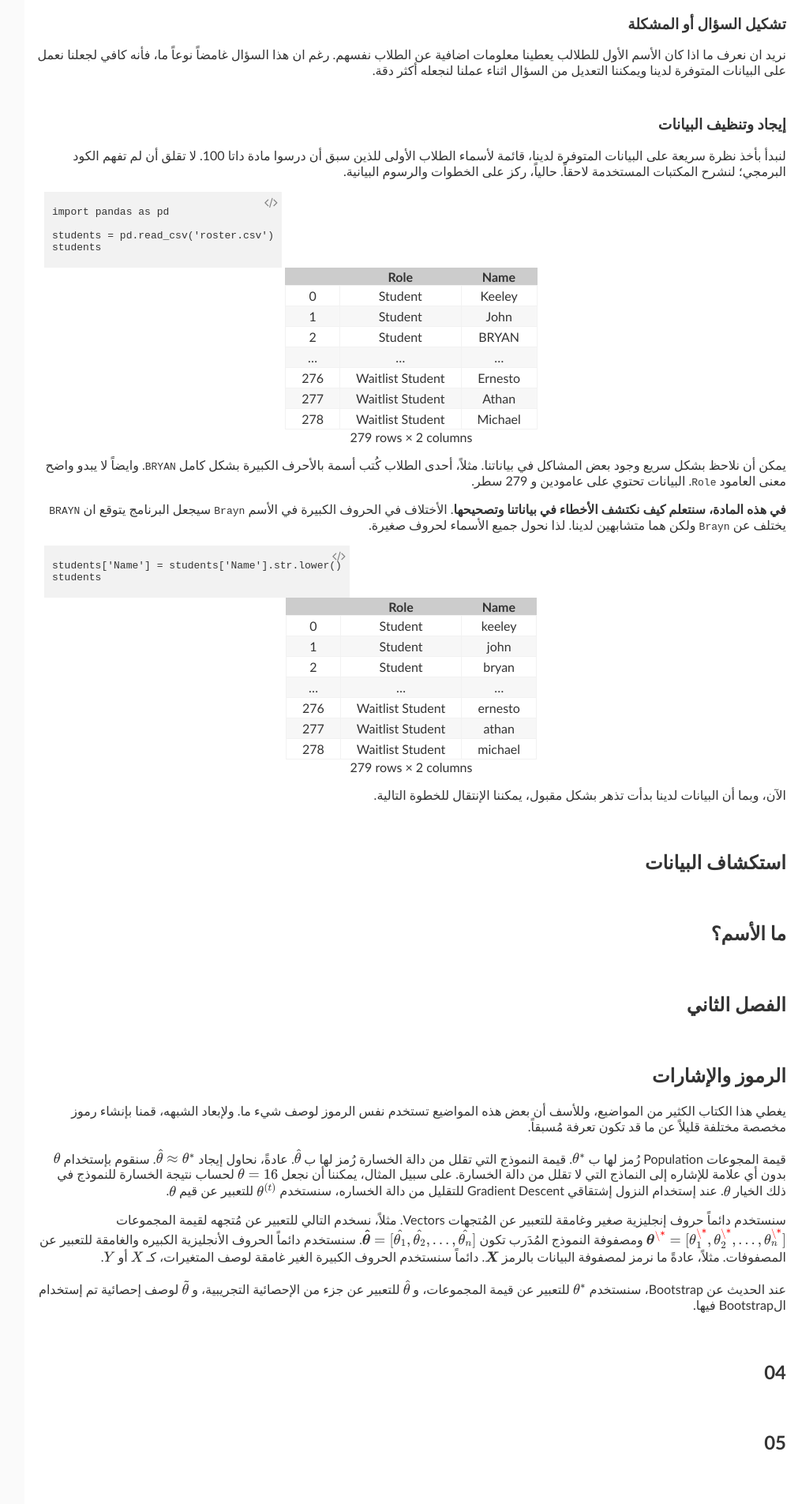
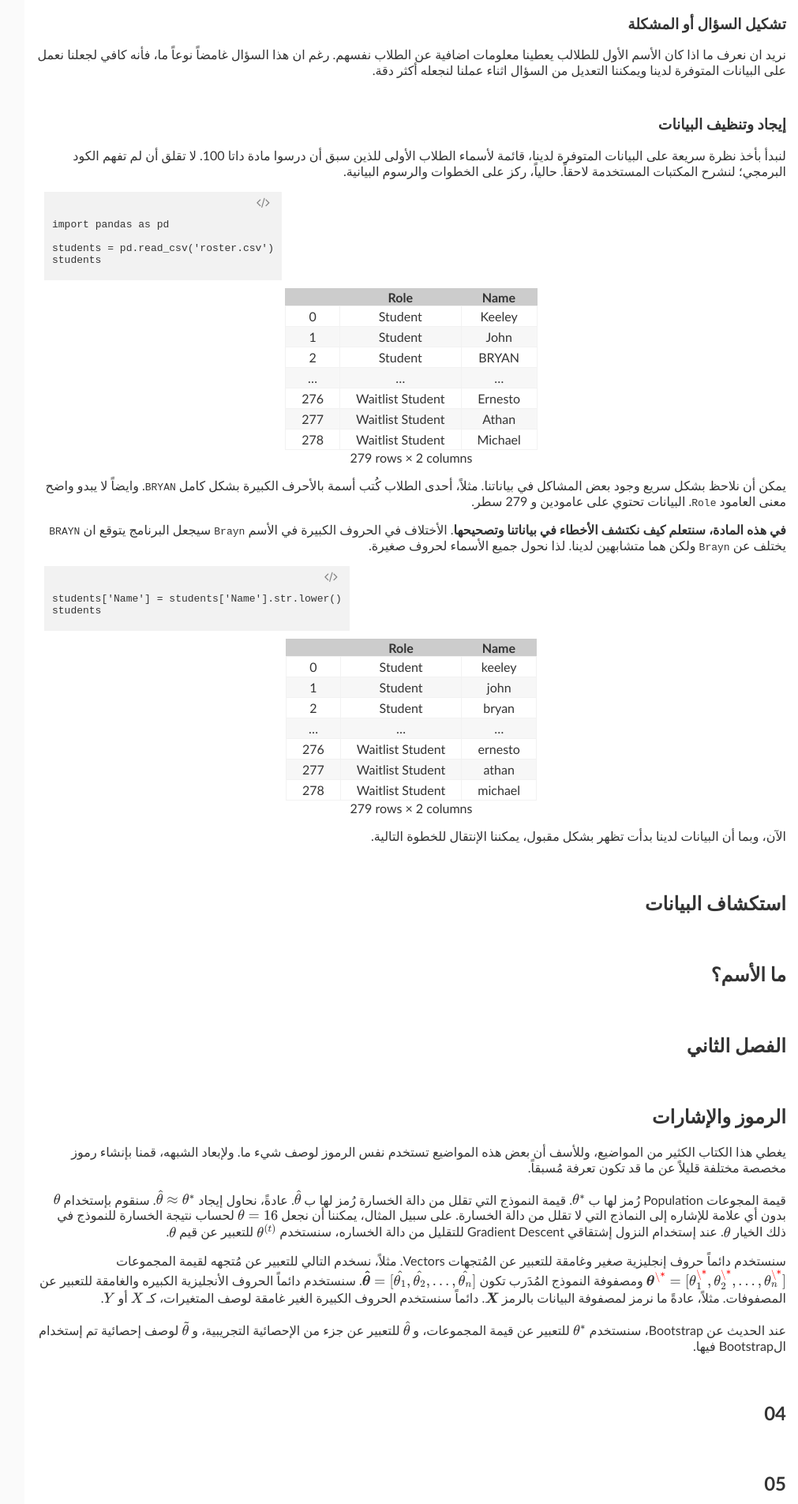
Before and after one commit to alioh/ds-100-ar, a Jekyll site: the page built from index.html, in a window 1280 px wide. Shown: the part 2326-4231 px from the top of the page at 79% size, without its empty margins (269-1280 px from the left). Built offline with Jekyll 4.4.1, drawn with Linux system fonts in a browser that asks for light colours; nearby versions of some CDN libraries; some web fonts are replaced; formulas are drawn with MathJax 3.

Commit message:
fix code block icon + spelling

```diff
--- a/css/main.css
+++ b/css/main.css
@@ -64,7 +64,6 @@ table thead td {
 
 .language-python {
   direction: ltr;
-  position: relative;
   margin: 0 10px;
   z-index: 10;
   background-color: #f2f2f2;
@@ -74,16 +73,18 @@ table thead td {
   padding-right: 10px;
   padding-bottom: 5px;
   padding-left: 10px;
+  margin-bottom: 10px;
 }
 .language-python::before{
   color: #333333;
   content: "\f121";
   display: block;
+  direction: rtl;
   right: 0;
   height:100%;
   opacity: 60%;
   margin-right: 5px;
-  position: absolute;
+  position: relative;
   font-family: "FontAwesome"
 }
 
```
Also changed, not shown: _chapters/01.md (+1 -1 lines).
